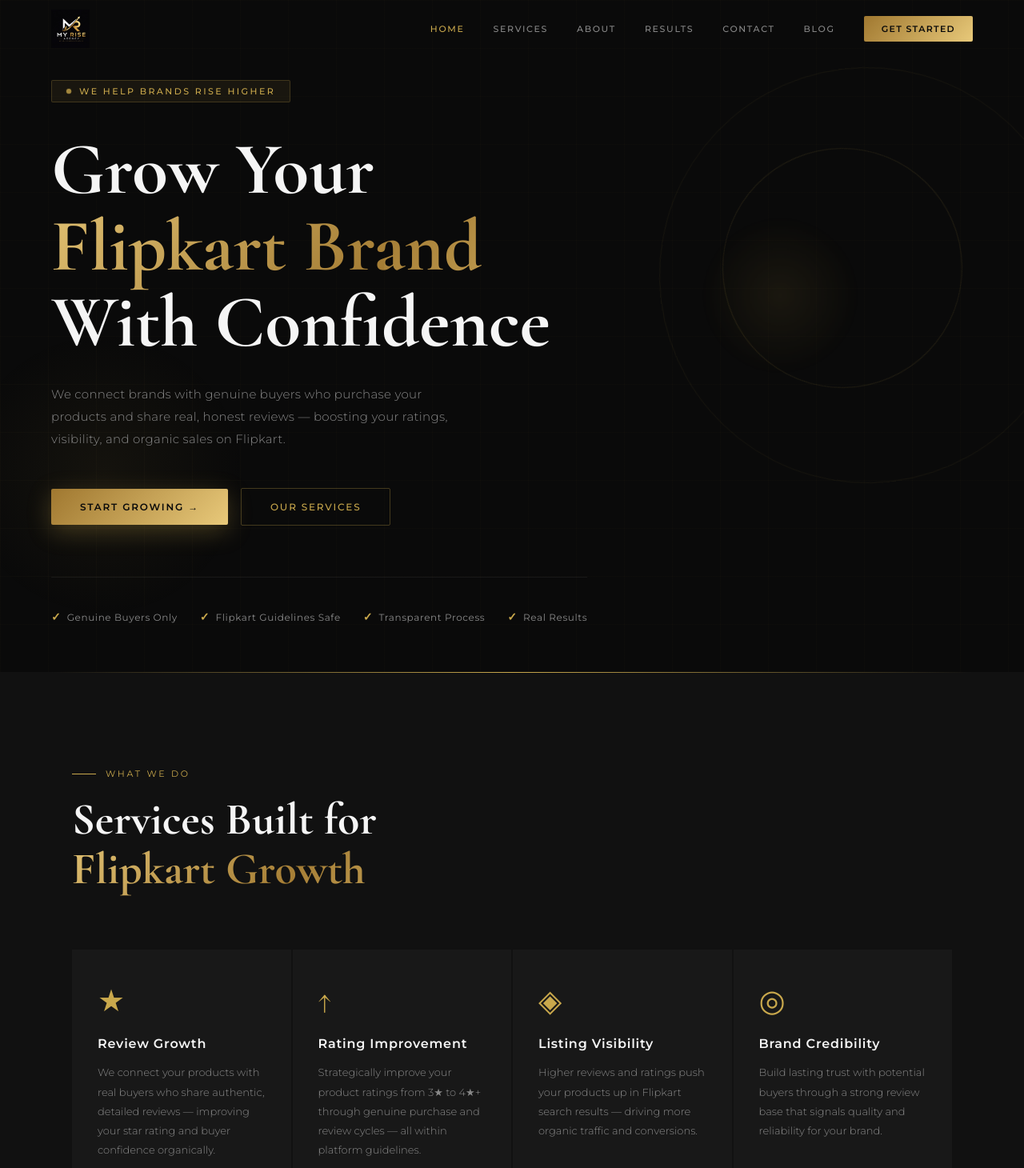
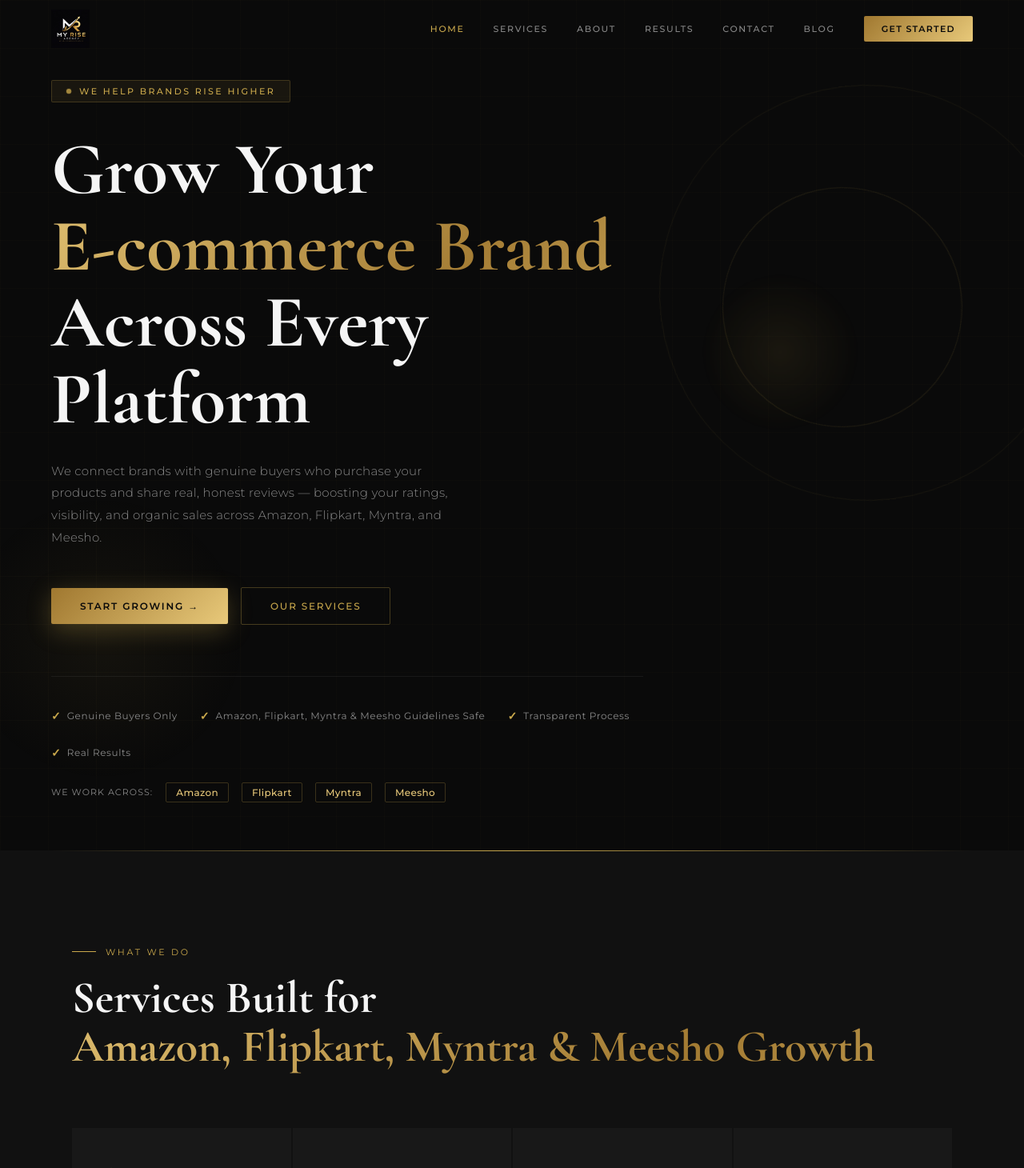
Before and after one commit to manish-kumar-82/MyRise-Agency, a React (Vite) app: page / in a window 1280 px wide. Shown: the top 1460 px of the page at 80% size. Built offline with nearby package versions, Linux system fonts and the light colour scheme.

Commit message:
add amazon,meesho and myntra service

```diff
--- a/src/App.jsx
+++ b/src/App.jsx
@@ -31,17 +31,17 @@
     <>
       <Helmet>
         <title>
-          MyRise Agency | Review Growth Services for Flipkart Sellers
+          MyRise Agency | Review Growth Services for Amazon, Flipkart, Myntra & Meesho Sellers
         </title>
 
         <meta
           name="description"
-          content="MyRise Agency helps Flipkart sellers increase ratings, reviews and visibility through genuine buyers."
+          content="MyRise Agency helps Amazon, Flipkart, Myntra & Meesho sellers increase ratings, reviews and visibility through genuine buyers."
         />
 
         <meta
           name="keywords"
-          content="Flipkart review growth, Flipkart sellers, review services, eCommerce growth"
+          content="Amazon, Flipkart, Myntra & Meesho review growth, Amazon, Flipkart, Myntra & Meesho sellers, review services, eCommerce growth"
         />
       </Helmet>
 
--- a/src/components/Blog.jsx
+++ b/src/components/Blog.jsx
@@ -8,7 +8,7 @@
     <section id="blog" style={{ padding: "120px 5%", background: COLORS.dark, position: "relative" }}>
       <div className="section-divider" />
       <div style={{ maxWidth: "1000px", margin: "0 auto" }}>
-        <SectionHeader label="Insights" titleLine1="Flipkart Growth " titleLine2="Resources" />
+        <SectionHeader label="Insights" titleLine1="Amazon, Flipkart, Myntra & Meesho Growth " titleLine2="Resources" />
 
         <div style={{ display: "grid", gap: "20px" }}>
           {BLOG_POSTS.map(post => (
--- a/src/components/Hero.jsx
+++ b/src/components/Hero.jsx
@@ -1,6 +1,6 @@
 // components/Hero.jsx
 import GoldText from "./GoldText";
-import { COLORS, TRUST_BADGES } from "../constants";
+import { COLORS, TRUST_BADGES, PLATFORMS } from "../constants";
 
 export default function Hero() {
   return (
@@ -91,10 +91,9 @@
           marginBottom: "28px",
         }}>
           Grow Your<br />
-          <GoldText>Flipkart Brand</GoldText><br />
-          With Confidence
+          <GoldText>E-commerce Brand</GoldText><br />
+          Across Every Platform
         </h1>
-
           {/* Subtitle */}
           <p className="fade-up-d2" style={{
             fontSize: "15px",
@@ -107,7 +106,7 @@
           }}>
             We connect brands with genuine buyers who purchase your products
             and share real, honest reviews — boosting your ratings, visibility,
-          and organic sales on Flipkart.
+            and organic sales across Amazon, Flipkart, Myntra, and Meesho.
           </p>
 
           {/* CTAs */}
@@ -185,6 +184,18 @@
               </div>
             ))}
           </div>
+
+          {/* Platform badges */}
+          <div style={{ display: "flex", gap: "16px", marginTop: "28px", flexWrap: "wrap", alignItems: "center" }}>
+            <span style={{ fontSize: "11px", color: COLORS.gray, letterSpacing: "0.1em" }}>WE WORK ACROSS:</span>
+            {PLATFORMS.map(p => (
+              <span key={p} style={{
+                fontSize: "12px", color: COLORS.goldLight, fontWeight: 500,
+                border: `1px solid rgba(201,168,76,0.25)`, padding: "4px 12px",
+                borderRadius: "2px", letterSpacing: "0.03em",
+              }}>{p}</span>
+            ))}
+          </div>
       </div>
     </section>
   );
--- a/src/components/Results.jsx
+++ b/src/components/Results.jsx
@@ -20,7 +20,7 @@
             Cosmetics Brand
           </div>
           <p style={{ fontSize: "16px", lineHeight: 1.9, color: COLORS.white, maxWidth: "600px", margin: "0 auto 24px", fontWeight: 300 }}>
-            We helped a cosmetics brand on Flipkart improve their <GoldText>product reviews</GoldText> and overall <GoldText>listing visibility</GoldText> through our genuine buyer network — resulting in noticeably higher engagement and trust on their listing.
+            We helped a cosmetics brand on Amazon, Flipkart, Myntra & Meesho improve their <GoldText>product reviews</GoldText> and overall <GoldText>listing visibility</GoldText> through our genuine buyer network — resulting in noticeably higher engagement and trust on their listing.
           </p>
           <div style={{ display: "flex", justifyContent: "center", gap: "32px", flexWrap: "wrap", marginTop: "32px" }}>
             <Stat label="Reviews" value="Improved" />
--- a/src/components/Services.jsx
+++ b/src/components/Services.jsx
@@ -13,7 +13,7 @@
       <div className="section-divider" />
 
       <div style={{ maxWidth: "1100px", margin: "0 auto" }}>
-        <SectionHeader label="What We Do" titleLine1="Services Built for" titleLine2="Flipkart Growth" />
+        <SectionHeader label="What We Do" titleLine1="Services Built for" titleLine2="Amazon, Flipkart, Myntra & Meesho Growth" />
 
         <div style={{
           display: "grid",
--- a/src/constants/blogPosts.js
+++ b/src/constants/blogPosts.js
@@ -1,13 +1,13 @@
 // constants/blogPosts.js
 export const BLOG_POSTS = [{
-    slug: "best-flipkart-review-growth-agency",
-    title: "Best Flipkart Review Growth Agency for Brands in India",
+    slug: "best-marketplace-review-growth-agency",
+    title: "Best Amazon, Flipkart, Myntra & Meesho Review Growth Agency for Brands in India",
     excerpt:
         "Looking for a trusted review growth partner? Learn what makes a review growth agency reliable and how it helps brands grow faster.",
     date: "July 2026",
     readTime: "6 min read",
     content: `
-Finding the right Flipkart review growth agency is one of the most important decisions for growing your brand.
+Finding the right Amazon, Flipkart, Myntra & Meesho review growth agency is one of the most important decisions for growing your brand.
 
 ## What Does a Review Growth Agency Do?
 
@@ -30,14 +30,14 @@
 `,
 },
 {
-    slug: "flipkart-listing-optimization",
-    title: "Flipkart Listing Optimization Guide for Better Rankings",
+    slug: "marketplace-listing-optimization",
+    title: "Amazon, Flipkart, Myntra & Meesho Listing Optimization Guide for Better Rankings",
     excerpt:
-        "Learn how optimized listings improve product visibility and increase sales on Flipkart.",
+        "Learn how optimized listings improve product visibility and increase sales on Amazon, Flipkart, Myntra & Meesho.",
     date: "July 2026",
     readTime: "7 min read",
     content: `
-A well-optimized listing performs better in Flipkart search.
+A well-optimized listing performs better in Amazon, Flipkart, Myntra & Meesho search.
 
 ## Optimize Your Title
 
@@ -64,7 +64,7 @@
     slug: "marketplace-review-growth",
     title: "Marketplace Review Growth Strategies for Ecommerce Brands",
     excerpt:
-        "Discover how brands grow on Flipkart, Amazon and other marketplaces using review strategies.",
+        "Discover how brands grow on Amazon, Flipkart, Myntra & Meesho and other marketplaces using review strategies.",
     date: "July 2026",
     readTime: "6 min read",
     content: `
@@ -114,7 +114,7 @@
     slug: "new-brand-marketplace-growth",
     title: "How New Brands Can Grow Faster on Online Marketplaces",
     excerpt:
-        "Practical strategies for new ecommerce brands launching on Flipkart and other marketplaces.",
+        "Practical strategies for new ecommerce brands launching on Amazon, Flipkart, Myntra & Meesho and other marketplaces.",
     date: "July 2026",
     readTime: "5 min read",
     content: `
--- a/src/constants/index.js
+++ b/src/constants/index.js
@@ -36,7 +36,7 @@
   {
     icon: "◈",
     title: "Listing Visibility",
-    desc: "Higher reviews and ratings push your products up in Flipkart search results — driving more organic traffic and conversions.",
+    desc: "Higher reviews and ratings push your products up in Amazon, Flipkart, Myntra & Meesho search results — driving more organic traffic and conversions.",
   },
   {
     icon: "◎",
@@ -55,7 +55,7 @@
   {
     num: "01",
     title: "You Reach Out",
-    desc: "Contact us with your Flipkart product details and target review count.",
+    desc: "Contact us with your Amazon, Flipkart, Myntra & Meesho product details and target review count.",
   },
   {
     num: "02",
@@ -65,7 +65,7 @@
   {
     num: "03",
     title: "Buyers Purchase",
-    desc: "Our verified buyer network genuinely purchases your product on Flipkart.",
+    desc: "Our verified buyer network genuinely purchases your product on Amazon, Flipkart, Myntra & Meesho.",
   },
   {
     num: "04",
@@ -84,7 +84,7 @@
   {
     icon: "◎",
     title: "Platform Safe",
-    desc: "Our entire process operates within Flipkart's guidelines. Your seller account stays fully protected.",
+    desc: "Our entire process operates within Amazon, Flipkart, Myntra & Meesho guidelines. Your seller account stays fully protected.",
   },
   {
     icon: "▲",
@@ -101,7 +101,9 @@
 // ─── Trust Badges ────────────────────────────────────────────────
 export const TRUST_BADGES = [
   "Genuine Buyers Only",
-  "Flipkart Guidelines Safe",
+  "Amazon, Flipkart, Myntra & Meesho Guidelines Safe",
   "Transparent Process",
   "Real Results",
 ];
+// ─── Supported Platforms ─────────────────────────────────────────
+export const PLATFORMS = ["Amazon", "Flipkart", "Myntra", "Meesho"];
```
Lines whose indentation alone changed are shown as unchanged.
